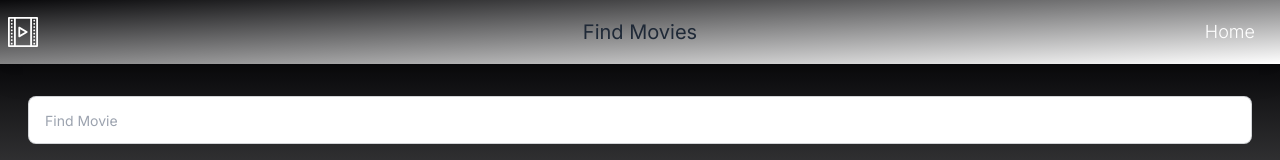
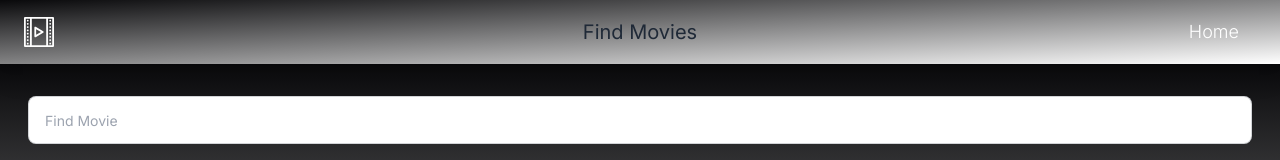
Before and after one commit to caiolucasw/find-movies-angular, an Angular app: page / in a window 1280 px wide. Shown: the top 160 px of the page. Built offline with nearby package versions, Linux system fonts and the light colour scheme; no server answers.

Commit message:
add padding when screen is large

```diff
--- a/src/app/app.component.html
+++ b/src/app/app.component.html
@@ -1,9 +1,11 @@
-<div class="min-h-screen flex flex-col">
+<div class="min-h-screen flex flex-col ">
   <div #navbar class="navbar-container z-10">
     <app-header></app-header>
   </div>
   <main class="flex-1 bg-gradient-to-b from-zinc-950">
-     <router-outlet></router-outlet>
+    <div class="max-w-full xl:container mx-auto">
+      <router-outlet></router-outlet>
+    </div>
   </main>
   <div>
     <app-footer></app-footer>
--- a/src/app/components/header/header.component.html
+++ b/src/app/components/header/header.component.html
@@ -1,5 +1,5 @@
-<header>
-    <div class="navbar bg-gradient-to-br from-zinc-950 shadow-xl transition-all">
+<header class="bg-gradient-to-br  from-zinc-950 shadow-xl transition-all">
+    <div class="navbar max-w-full xl:container mx-auto px-3 xl:px-6">
         <div class="navbar-start">
             <svg class="cursor-pointer" routerLink="/" height="30px" width="30px" version="1.1" id="Capa_1" xmlns="http://www.w3.org/2000/svg" xmlns:xlink="http://www.w3.org/1999/xlink"
             viewBox="0 0 254.217 254.217" xml:space="preserve">
--- a/src/app/components/movie-details/movie-details.component.html
+++ b/src/app/components/movie-details/movie-details.component.html
@@ -1,12 +1,12 @@
 
-<div class="relative pb-7" *ngIf="movie">
+<div class="relative pb-7 mt-[0.4px]"  *ngIf="movie">
     <div routerLink="/" class="absolute left-2 text-white">
        <div class="btn btn-ghost btn-circle">
         <svg xmlns="http://www.w3.org/2000/svg" width="30" height="30" ><path d="M15.293 3.293 6.586 12l8.707 8.707 1.414-1.414L9.414 12l7.293-7.293-1.414-1.414z"/></svg>
        </div>
     </div>
     <div class="">
-        <img class="object-scale-down w-full max-h-[550px]" src="{{'https://image.tmdb.org/t/p/original/' + movie.backdrop_path}}" alt="">
+        <img class="object-scale-down xl:object-cover w-full max-h-[550px]" src="{{'https://image.tmdb.org/t/p/original/' + movie.backdrop_path}}" alt="">
     </div>
     <div class="mt-3 p-3">
         <p class="text-2xl font-bold ">{{ movie.title }} ({{ movie.release_date | date:"yyyy"}})</p>
--- a/src/styles.css
+++ b/src/styles.css
@@ -26,6 +26,7 @@
     top: 0;
 }
 
-.scroll-up .navbar {
+.scroll-up {
     background-color: #1D232A !important;
+    opacity: 0.8;
 }
```
